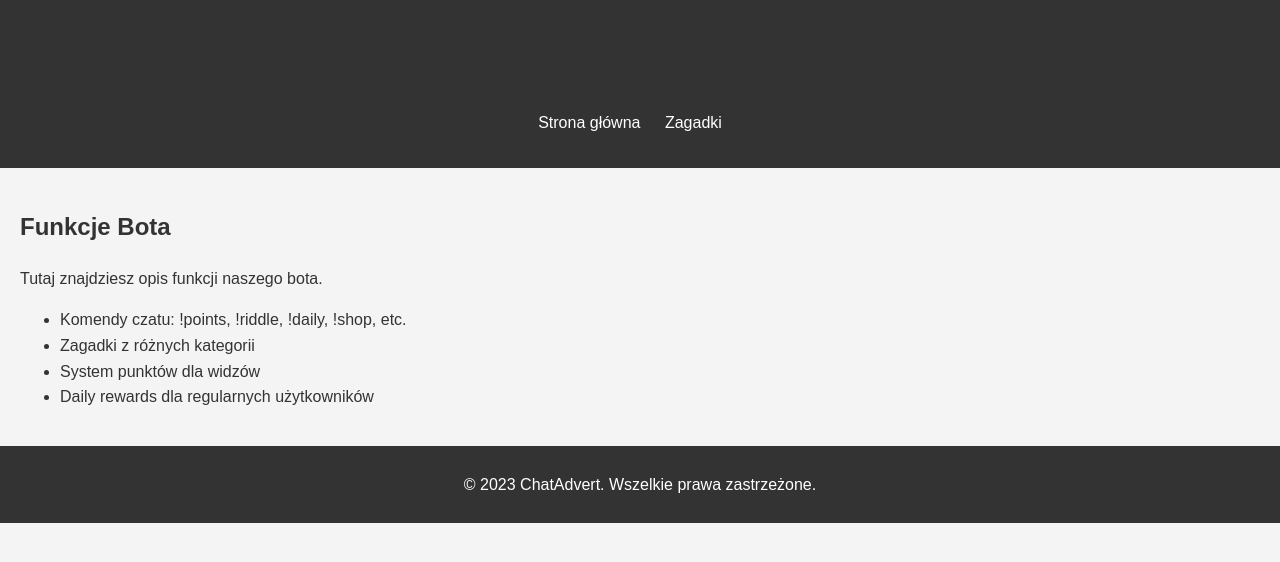
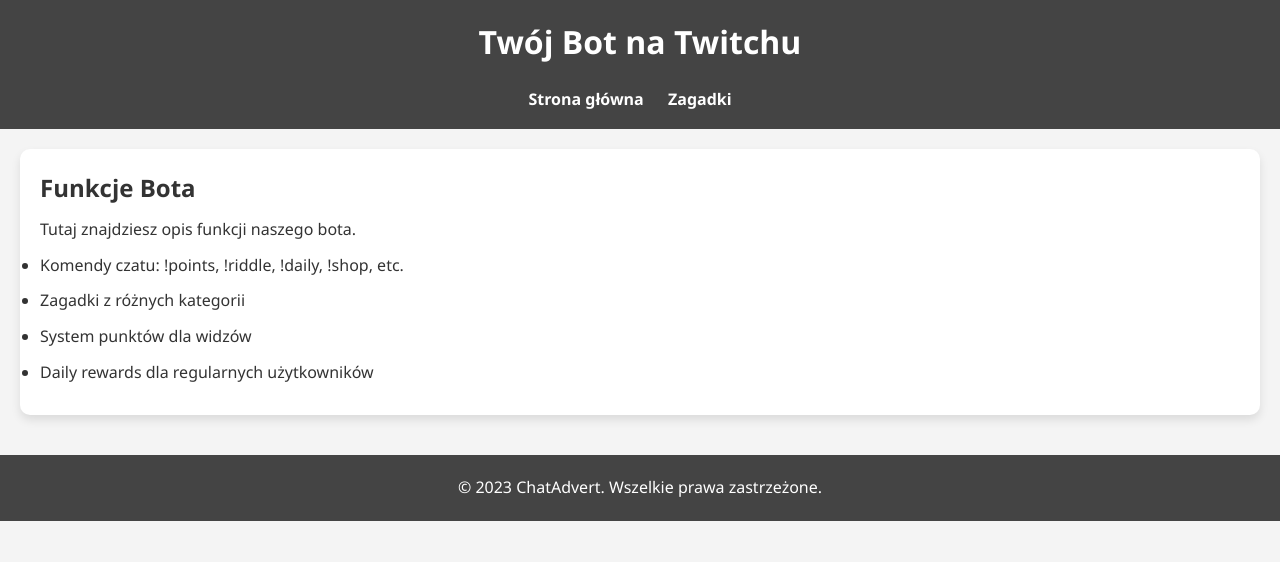
Before and after one commit to chatadvert/chatadvert.github.io, a plain HTML site: page index.html in a window 1280 px wide. Drawn offline with Linux system fonts and the light colour scheme.

Commit message:
Update styles.css

```diff
--- a/styles.css
+++ b/styles.css
@@ -1,22 +1,31 @@
+/* Resetowanie stylów podstawowych */
+* {
+  margin: 0;
+  padding: 0;
+  box-sizing: border-box;
+}
+
 body {
-  font-family: 'Arial', sans-serif;
+  font-family: 'Segoe UI', Tahoma, Geneva, Verdana, sans-serif;
+  line-height: 1.6;
   background-color: #f4f4f4;
   color: #333;
-  line-height: 1.6;
-  margin: 0;
-  padding: 0;
 }
 
 header {
-  background: #333;
+  background-color: #444;
   color: #fff;
   padding: 1rem 0;
   text-align: center;
 }
 
+header h1 {
+  margin: 0;
+}
+
 nav ul {
-  padding: 0;
   list-style: none;
+  padding-top: 10px;
 }
 
 nav ul li {
@@ -27,23 +36,45 @@ nav ul li {
 nav ul li a {
   color: #fff;
   text-decoration: none;
+  font-weight: bold;
+}
+
+nav ul li a:hover {
+  color: #d4d4d4;
 }
 
 main {
   padding: 20px;
 }
 
+section {
+  margin-bottom: 20px;
+  padding: 20px;
+  background: #fff;
+  border-radius: 10px;
+  box-shadow: 0 5px 10px rgba(0,0,0,0.1);
+}
+
+h2 {
+  color: #333;
+  margin-bottom: 10px;
+}
+
+ul {
+  margin-top: 10px;
+}
+
+ul li {
+  margin-bottom: 10px;
+}
+
 footer {
   text-align: center;
-  padding: 10px;
-  background: #333;
+  padding: 20px;
+  background-color: #444;
   color: #fff;
 }
 
-h1, h2 {
-  color: #333;
+footer p {
+  margin: 0;
 }
-
-a:hover {
-  opacity: 0.7;
-}
```
